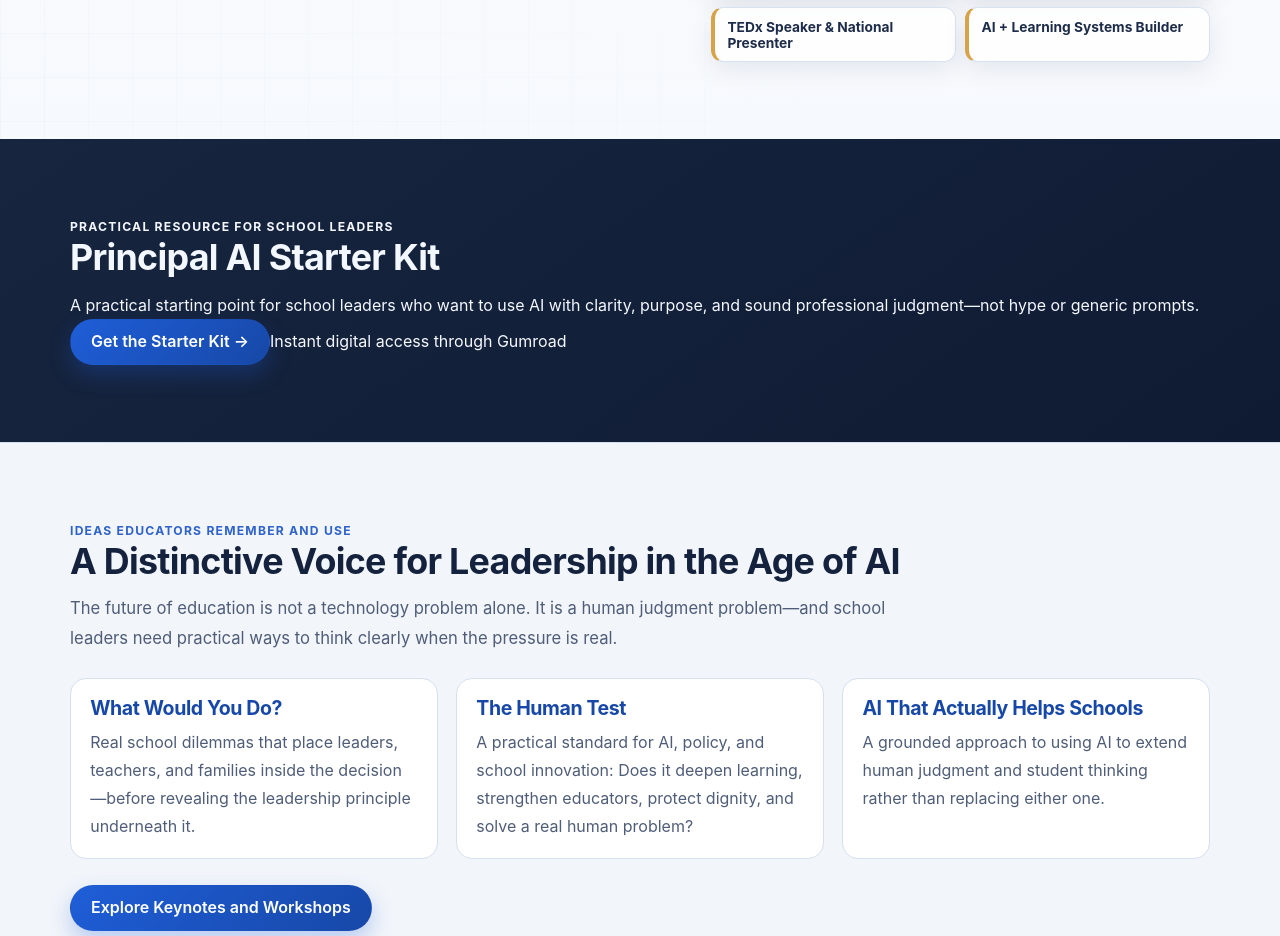
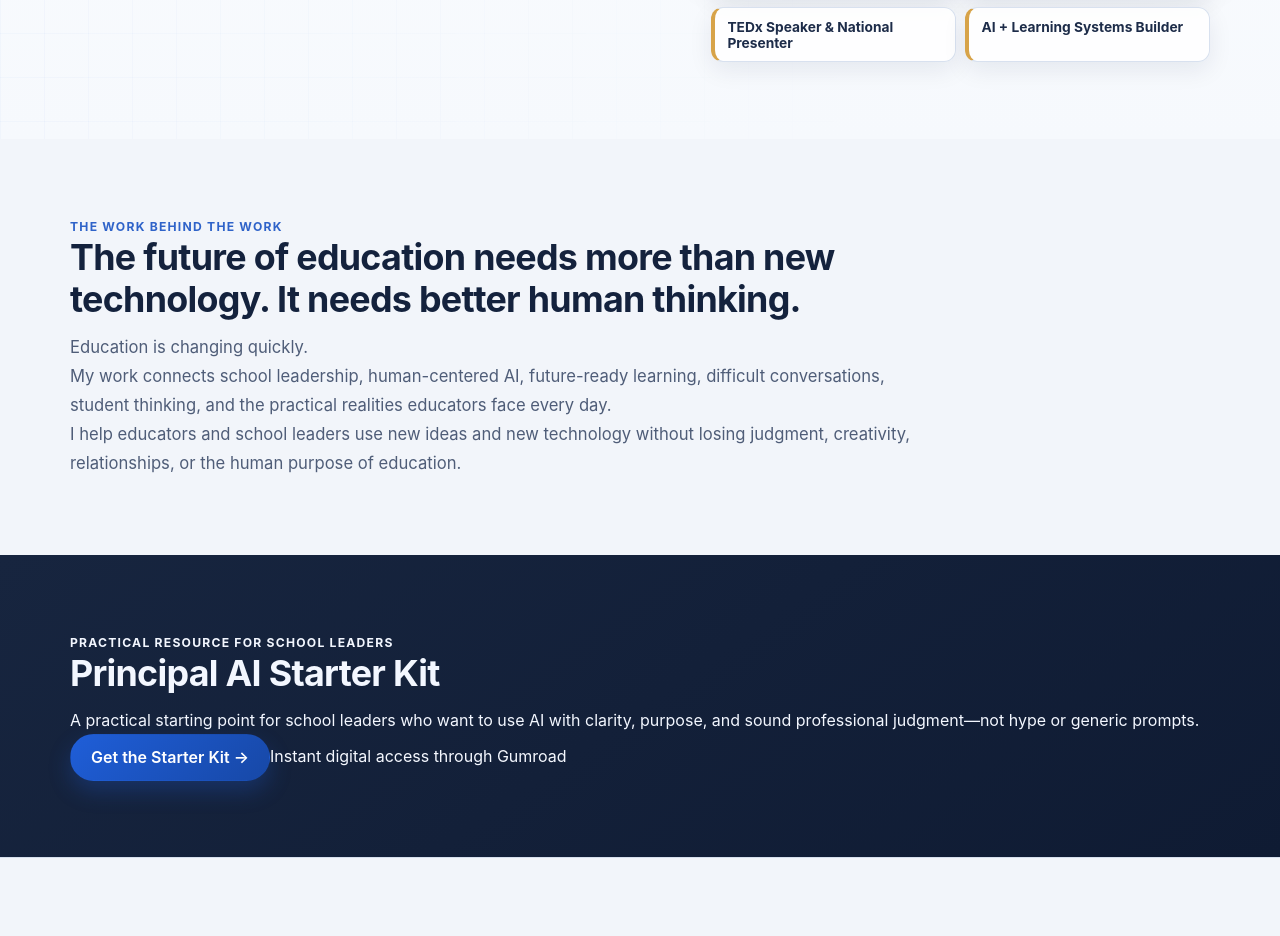
Before and after one commit to DrRobF/rob-furman-portfolio, a Next.js app: page / in a window 1280 px wide. Shown: the part 880-1816 px from the top of the page. Built offline with nearby package versions, Linux system fonts and the light colour scheme.

Commit message:
Add approved human-centered education positioning statement to homepage

```diff
--- a/app/page.js
+++ b/app/page.js
@@ -195,6 +195,26 @@ export default function HomePage() {
                 <span key={credential}>{credential}</span>
               ))}
             </div>
+          </div>
+        </div>
+      </section>
+
+      <section className="section section-soft positioning-statement-section" aria-labelledby="positioning-statement">
+        <div className="container">
+          <div className="section-intro">
+            <p className="eyebrow">The work behind the work</p>
+            <h2 id="positioning-statement">The future of education needs more than new technology. It needs better human thinking.</h2>
+            <p>
+              Education is changing quickly.
+            </p>
+            <p>
+              My work connects school leadership, human-centered AI, future-ready learning, difficult
+              conversations, student thinking, and the practical realities educators face every day.
+            </p>
+            <p>
+              I help educators and school leaders use new ideas and new technology without losing
+              judgment, creativity, relationships, or the human purpose of education.
+            </p>
           </div>
         </div>
       </section>
```
